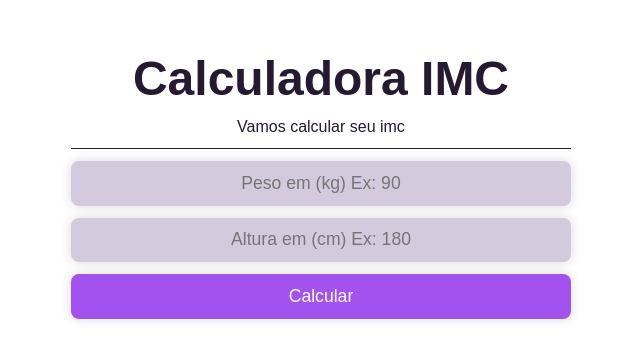
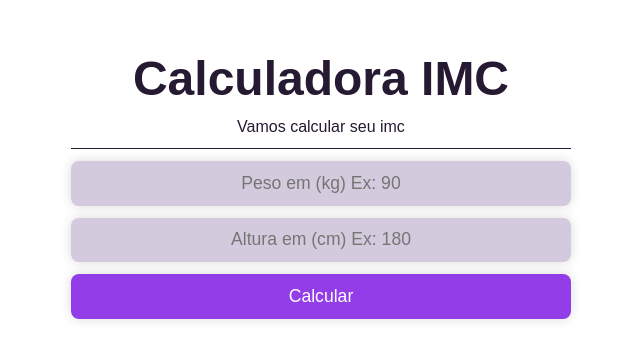
Before and after one commit to joaohenrik03/imc-calculator, a React (Create React App) app: page / in a window 1280 px wide. Shown: the part 201-560 px from the top of the page, without its empty margins (319-959 px from the left). Built offline with nearby package versions, Linux system fonts and the light colour scheme.

Commit message:
Update App.css

```diff
--- a/src/App.css
+++ b/src/App.css
@@ -48,11 +48,17 @@ span {
     height: 45px;
     border-radius: 8px;
 
-    background-color: #A152EF;
+    background-color: #923de7;
     box-shadow: 0px 0px 12px rgba(0, 0, 0, 0.15);
     color: white;
 
     font-size: 1.1rem;
+    transition: 0.2s;
+}
+
+.area-input button:hover {
+    background-color: rgb(123, 62, 184);
+    box-shadow: 1px 1px 12px rgba(0, 0, 0, 0.22);
 }
 
 h2 {
```
